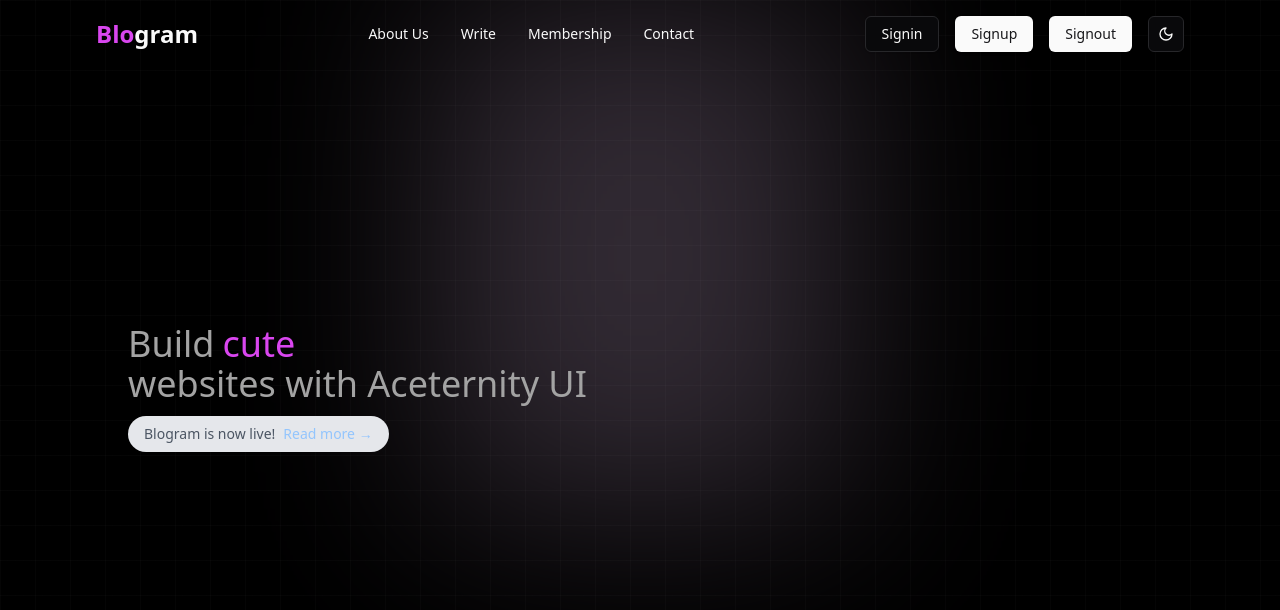
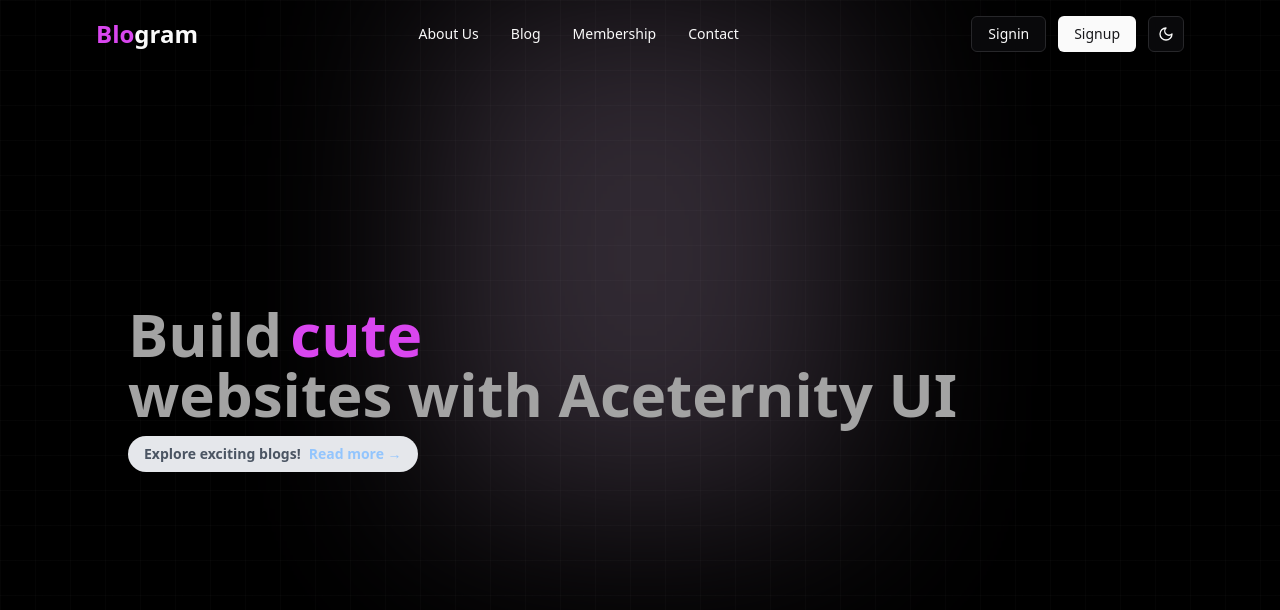
Before and after one commit to ManjinderSingh3/Blogram, a React (Vite) app in the folder frontend/: page / in a window 1280 px wide. Shown: the top 610 px of the page. Built offline with nearby package versions, Linux system fonts and the light colour scheme; no server answers.

Commit message:
Code cleaning

```diff
--- a/frontend/src/components/Navbar.tsx
+++ b/frontend/src/components/Navbar.tsx
@@ -1,8 +1,8 @@
-import { Button } from "@/shadcn-components/ui/button";
 import * as NavigationMenuPrimitive from "@radix-ui/react-navigation-menu";
 import { cn } from "@/lib/utils";
 import { Link } from "react-router-dom";
 import { ToggleThemes } from "./toggle-themes";
+import { SignupAndSigninButtons } from "./auth/SignupAndSigninButtons";
 
 export const Navbar = () => {
   return (
@@ -38,7 +38,13 @@
                     " flex space-x-2 rounded-md px-3 py-2 hover:bg-gray-200 text-sm font-medium text-primary transition-colors ease-out hover:text-black "
                   )}
                 >
-                  Write
+                  Blog
+                  {/*
+                  TODO:
+                  Menu should open :
+                  1- Create-your-own blog
+                  2- Ask AI to create Blog
+                  */}
                 </p>
               </NavigationMenuPrimitive.Item>
 
@@ -62,21 +68,12 @@
                 </p>
               </NavigationMenuPrimitive.Item>
             </NavigationMenuPrimitive.List>
-            <NavigationMenuPrimitive.Viewport className="data-[state=closed]:animate-scale-out-content data-[state=open]:animate-scale-in-content absolute left-0 top-full flex w-[var(--radix-navigation-menu-viewport-width)] origin-[top_center] justify-start rounded-lg border border-gray-200 bg-white shadow-lg" />
           </NavigationMenuPrimitive.Root>
         </div>
 
         {/* 3. Signup-Signin-Signout Buttons */}
-        <div className="flex items-center space-x-4">
-          <Link to="/sign-in">
-            <Button variant="outline">Signin</Button>
-          </Link>
-          <Link to="/sign-up">
-            <Button className="hover:bg-white hover:text-black">Signup</Button>
-          </Link>
-          <Link to="/sign-out">
-            <Button>Signout</Button>
-          </Link>
+        <div className="flex items-center space-x-3">
+          <SignupAndSigninButtons />
           <ToggleThemes />
         </div>
       </div>
--- /dev/null
+++ b/frontend/src/components/auth/SignupAndSigninButtons.tsx
@@ -0,0 +1,15 @@
+import { Link } from "react-router-dom";
+import { Button } from "@/shadcn-components/ui/button";
+
+export const SignupAndSigninButtons = () => {
+  return (
+    <div>
+      <Link to="/sign-in" className="mx-3">
+        <Button variant="outline">Signin</Button>
+      </Link>
+      <Link to="/sign-up">
+        <Button className="hover:bg-white hover:text-black">Signup</Button>
+      </Link>
+    </div>
+  );
+};
--- a/frontend/src/components/heroSection/hero-section.tsx
+++ b/frontend/src/components/heroSection/hero-section.tsx
@@ -1,34 +1,3 @@
-// import { Link } from "react-router-dom";
-
-// export const HeroSection = () => {
-//   return (
-//     <div className="py-10">
-//     <div className="flex flex-col items-center justify-center text-center py-6 bg-gradient-to-b from-white to-gray-200 rounded-xl ">
-//       <div className="bg-gray-200 px-4 py-1 rounded-full mb-4">
-//         <span className="text-sm text-gray-600">Blogram is now live! </span>
-//         <Link to="/read-more" className="text-blue-500 hover:underline">
-//           Read more →
-//         </Link>
-//       </div>
-//       <h1 className="text-4xl font-bold mb-4">
-//         Write, Share, and Connect with the World
-//       </h1>
-//       <p className="text-gray-600 mb-6">
-//         Blogram is your platform for creative expression and connection. Explore
-//         insights and stories in real time.
-//       </p>
-//       <div className="flex space-x-4">
-//         <button className="px-6 py-3 bg-black text-white rounded-lg hover:bg-gray-800">
-//           Start for Free
-//         </button>
-//         <button className="px-6 py-3 bg-gray-200 text-gray-700 rounded-lg hover:bg-gray-300">
-//           Get a Demo
-//         </button>
-//       </div>
-//     </div>
-//     </div>
-//   );
-// };
 import { FlipWords } from "./flip-words";
 import { Link } from "react-router-dom";
 
@@ -37,13 +6,13 @@
 
   return (
     <div className="h-[40rem] flex items-center justify-between px-8">
-      <div className="text-4xl font-normal text-neutral-600 dark:text-neutral-400">
+      <div className="text-6xl font-semibold text-neutral-600 dark:text-neutral-400">
         Build
         <FlipWords words={words} /> <br />
         websites with Aceternity UI
         <div className=" flex bg-gray-200 rounded-full mt-3 px-4 py-2 w-fit">
           <span className="text-sm text-gray-600 mr-2">
-            Blogram is now live!
+            Explore exciting blogs!
           </span>
           <Link to="/" className="text-blue-300 hover:underline text-sm">
             Read more →
```
Also changed, not shown: frontend/src/components/test-comp.tsx (deleted, +0 -89 lines), frontend/src/components/auth/user-profile-banner.tsx (added), frontend/src/components/blogs/ai-written-blog.tsx (added), frontend/src/components/blogs/create-own-blog.tsx (renamed from frontend/src/components/create-blog.tsx), frontend/src/components/blogs/list-all-blogs.tsx (added).
